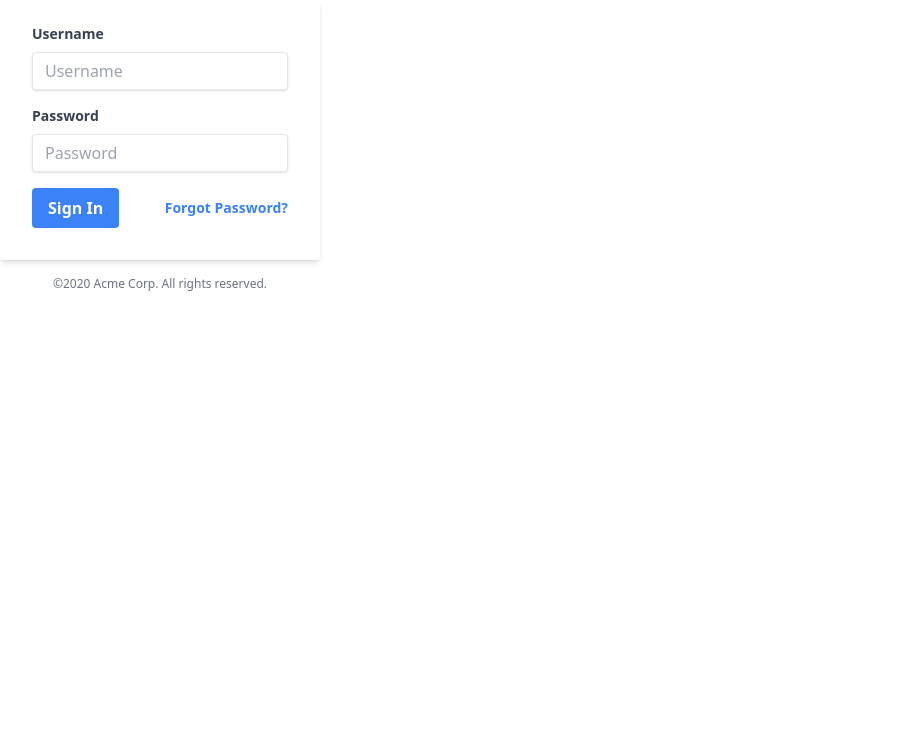
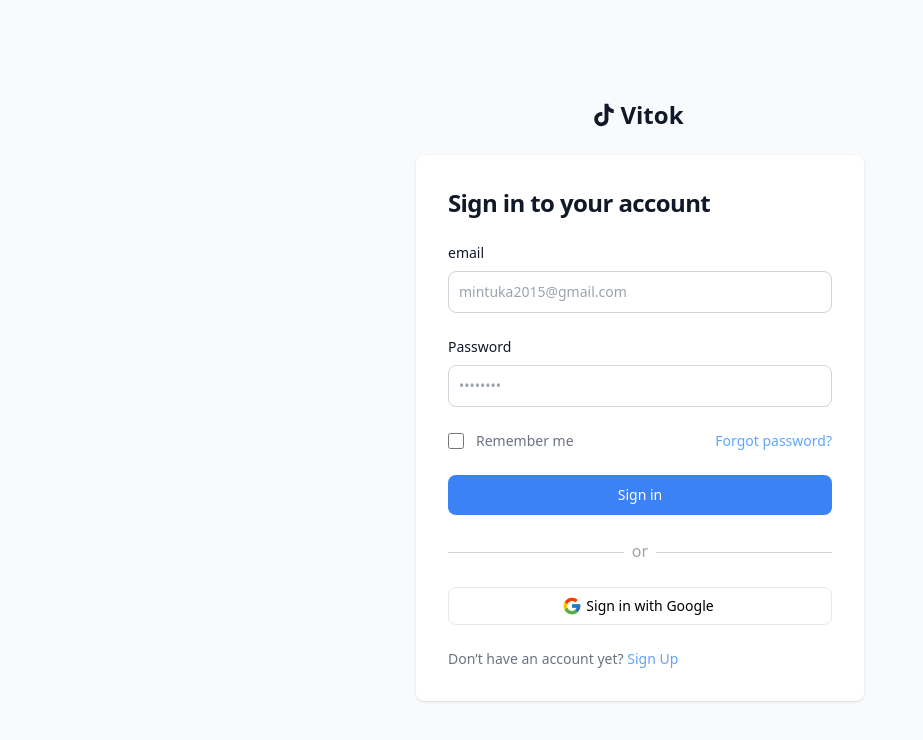
Before and after one commit to Mintuka/vitok, a React (Create React App) app in the folder my-app/: page /signin in a window 1280 px wide. Shown: the top 740 px of the page, without its empty margins (0-923 px from the left). Built offline with nearby package versions, Linux system fonts and the light colour scheme; no server answers.

Commit message:
refactored ui/ux of sign in page

```diff
--- a/my-app/src/components/user/SignIn.tsx
+++ b/my-app/src/components/user/SignIn.tsx
@@ -2,6 +2,9 @@
 import { useDispatch } from "react-redux";
 import { bindActionCreators } from "redux";
 import { userActions } from "../../state";
+import { FcGoogle } from "react-icons/fc"
+import { IoLogoTiktok } from "react-icons/io5"
+import { Link } from "react-router-dom";
 
 const SignIn = () => {
     const [user, setUser] = useState({email:'',password:''})
@@ -13,37 +16,58 @@
     }
 
   return (
+        <section className="bg-gray-50 dark:bg-gray-900">
+            <div className="flex flex-col items-center justify-center px-6 py-8 mx-auto md:h-screen lg:py-0">
+                <a className="flex items-center mb-6 text-2xl font-semibold text-gray-900 dark:text-white">
+                    <IoLogoTiktok/>
+                    <h5 className="mx-1">Vitok</h5>
+                </a>
+                <div className="w-full bg-white rounded-lg shadow dark:border md:mt-0 sm:max-w-md xl:p-0 dark:bg-gray-800 dark:border-gray-700">
+                    <div className="p-6 space-y-4 md:space-y-6 sm:p-8">
+                        <h1 className="text-xl font-bold leading-tight tracking-tight text-gray-900 md:text-2xl dark:text-white">
+                            Sign in to your account
+                        </h1>
+                        <form className="space-y-4 md:space-y-6" action="#" onSubmit={handleSubmit}>
                             <div>
-        <div className="w-full max-w-xs ">
-            <form className="bg-white shadow-md rounded px-8 pt-6 pb-8 mb-4" onSubmit={handleSubmit}>
-                <div className="mb-4">
-                    <label className="block text-gray-700 text-sm font-bold mb-2" htmlFor="username">
-                        Username
-                    </label>
-                    <input className="shadow appearance-none border rounded w-full py-2 px-3 text-gray-700 leading-tight focus:outline-none focus:shadow-outline" id="username" type="text" placeholder="Username" value={user.email} onChange={(e) => setUser({...user, email:e.target.value})}/>
+                                <label htmlFor="email" className="block mb-2 text-sm font-medium text-gray-900 dark:text-white">email</label>
+                                <input type="email" name="email" id="email" className="border border-gray-300 text-gray-900 sm:text-sm rounded-lg focus:ring-primary-600 block w-full p-2.5 dark:bg-gray-700 dark:placeholder-gray-400 dark:text-white dark:focus:ring-blue-500 outline-none focus:border-blue-500" placeholder="mintuka2015@gmail.com" required value={user.email} onChange={(e) => setUser({...user, email: e.target.value})}/>
                             </div>
-
-                <div className="mb-4">
-                    <label className="block text-gray-700 text-sm font-bold mb-2" htmlFor="username">
-                        Password
-                    </label>
-                    <input className="shadow appearance-none border rounded w-full py-2 px-3 text-gray-700 leading-tight focus:outline-none focus:shadow-outline" id="username" type="text" placeholder="Password" value={user.password} onChange={(e) => setUser({...user, password:e.target.value})}/>
+                            <div>
+                                <label htmlFor="password" className="block mb-2 text-sm font-medium text-gray-900 dark:text-white">Password</label>
+                                <input type="password" name="password" id="password" placeholder="••••••••" className="border border-gray-300 text-gray-900 sm:text-sm rounded-lg focus:ring-primary-600 block w-full p-2.5 dark:bg-gray-700 dark:placeholder-gray-400 dark:text-white dark:focus:ring-blue-500 outline-none focus:border-blue-500" required value={user.password} onChange={e => setUser({...user, password: e.target.value})}/>
                             </div>
-
                             <div className="flex items-center justify-between">
-                    <button  className="bg-blue-500 hover:bg-blue-700 text-white font-bold py-2 px-4 rounded focus:outline-none focus:shadow-outline" type="submit">
-                        Sign In
-                    </button>
-                    <button className="inline-block align-baseline font-bold text-sm text-blue-500 hover:text-blue-800">
-                        Forgot Password?
-                    </button>
+                                <div className="flex items-start">
+                                    <div className="flex items-center h-5">
+                                        <input id="remember" type="checkbox" className="w-4 h-4 border border-gray-300 rounded bg-gray-50 focus:ring-3 focus:ring-primary-300 dark:bg-gray-700 dark:border-gray-600 dark:focus:ring-primary-600 dark:ring-offset-gray-800"/>
                                     </div>
-            </form>
-            <p className="text-center text-gray-500 text-xs">
-                &copy;2020 Acme Corp. All rights reserved.
-            </p>
+                                    <div className="ml-3 text-sm">
+                                        <label htmlFor="remember" className="text-gray-500 dark:text-gray-300">Remember me</label>
                                     </div>
                                 </div>
+                                <a className="text-sm font-medium text-blue-400 hover:underline dark:text-primary-500 cursor-pointer">Forgot password?</a>
+                            </div>
+                            <button className="w-full text-white bg-blue-500 hover:bg-primary-700 focus:ring-4 focus:outline-none focus:ring-primary-300 font-medium rounded-lg text-sm px-5 py-2.5 text-center dark:bg-primary-600 dark:hover:bg-primary-700 dark:focus:ring-primary-800">Sign in</button>
+                            <div className="flex justify-around items-center">
+                                <div className="h-1 w-1/2 border-b border-gray-300"></div>
+                                <h5 className="text-gray-400 mx-2">or</h5>
+                                <div className="h-1 w-1/2 border-b border-gray-300"></div>
+                            </div>
+                            <div className="flex w-full justify-center border border-gray-200 rounded-lg py-2">
+                                <FcGoogle size={20}/>
+                                <button className="text-black text-sm mx-1"> Sign in with Google</button>
+                            </div>
+                            <p className="text-sm font-light text-gray-500 dark:text-gray-400">
+                                Don’t have an account yet?
+                                <a className="font-medium text-blue-400 hover:underline dark:text-primary-500">
+                                    <Link to={"/signup"}> Sign Up</Link>
+                                </a>
+                            </p>
+                        </form>
+                    </div>
+                </div>
+            </div>
+        </section>
 
     )
 };
```
Lines whose indentation alone changed are shown as unchanged.
